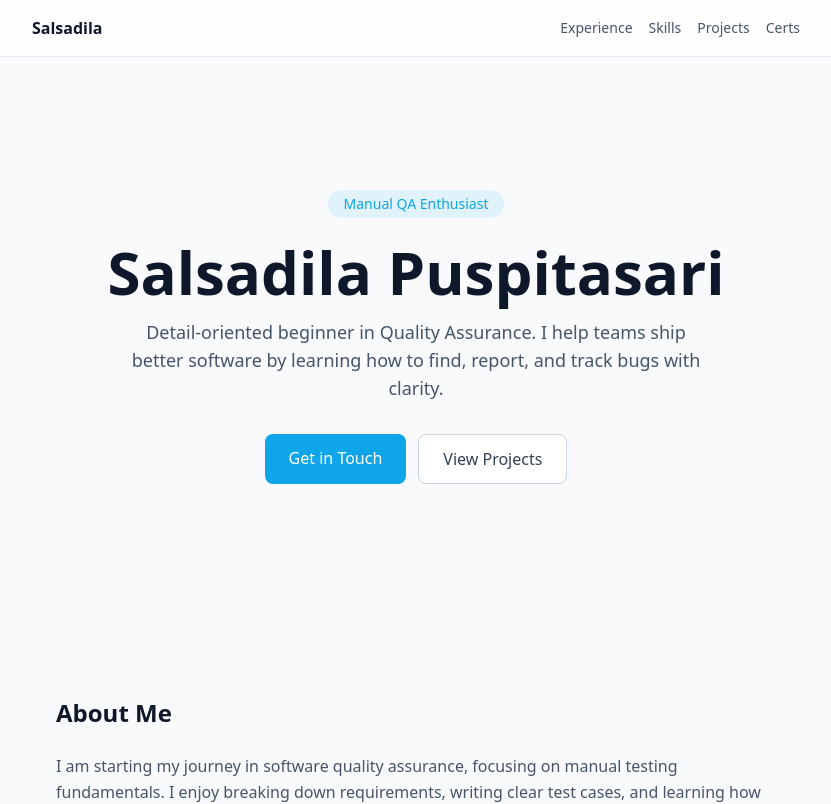
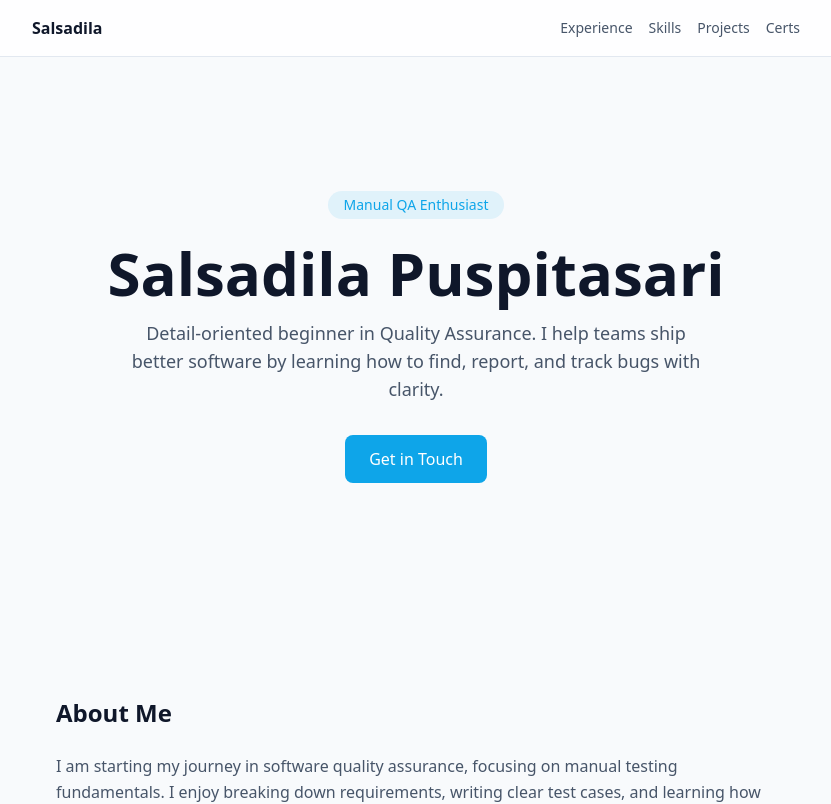
Before and after one commit to Salsadila2002/portfolio-qa, a Next.js app: page / in a window 1280 px wide. Shown: the top 804 px of the page, without its empty margins (224-1055 px from the left). Built offline with nearby package versions, Linux system fonts and the light colour scheme.

Commit message:
ui: remove view projects button from hero

```diff
--- a/app/page.tsx
+++ b/app/page.tsx
@@ -61,12 +61,6 @@ export default function Home() {
             className="rounded-lg bg-primary px-6 py-3 font-medium text-white transition hover:bg-sky-600"
           >
             Get in Touch
-          </a>
-          <a
-            href="#projects"
-            className="rounded-lg border border-slate-300 bg-white px-6 py-3 font-medium text-slate-700 transition hover:border-primary hover:text-primary"
-          >
-            View Projects
           </a>
         </div>
       </section>
```
